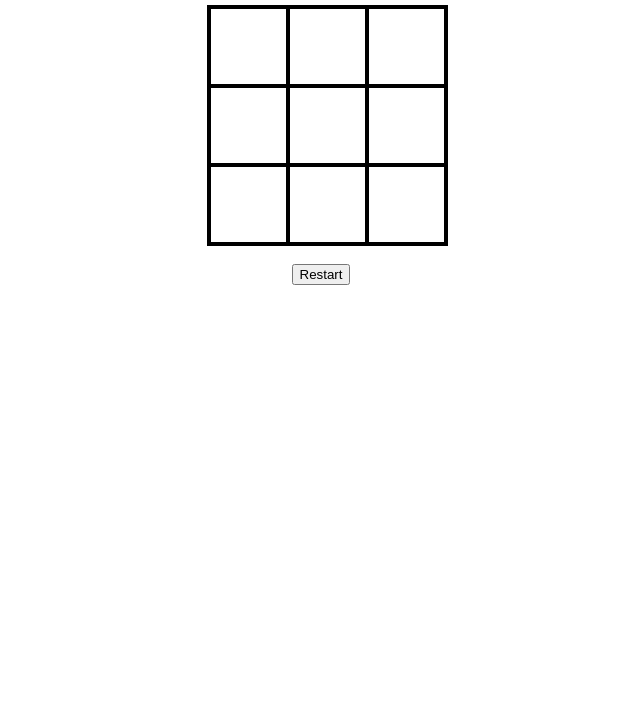
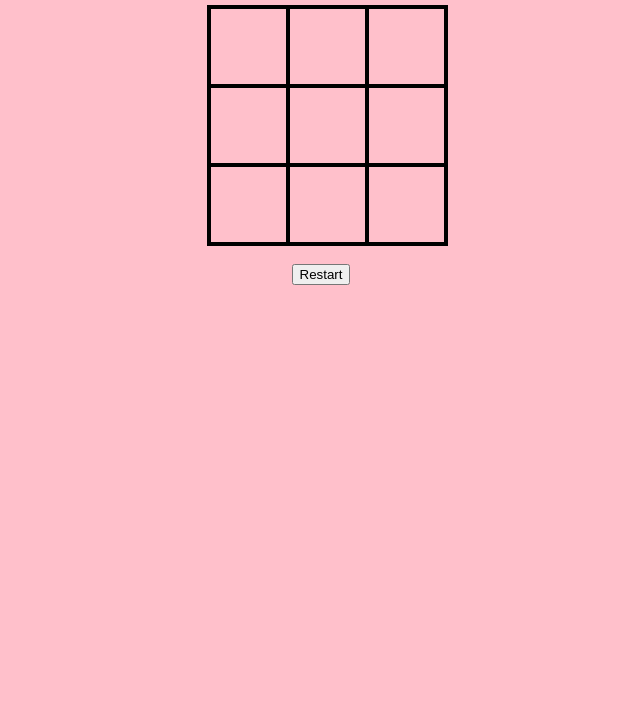
Before and after one commit to hari-patel123/RiddleTicTacToe, a plain HTML site: page index.html in a window 1280 px wide. Shown: the part 73-800 px from the top of the page, without its empty margins (319-959 px from the left). Drawn offline with Linux system fonts and the light colour scheme.

Commit message:
Edited html and styling

```diff
--- a/index.html
+++ b/index.html
@@ -13,19 +13,17 @@
         <div id="cellContainer">
             <div cellIndex="0" class="cell"></div>
             <div cellIndex="1" class="cell"></div>
+            <div cellIndex="2" class="cell"></div>
             <div cellIndex="3" class="cell"></div>
             <div cellIndex="4" class="cell"></div>
             <div cellIndex="5" class="cell"></div>
             <div cellIndex="6" class="cell"></div>
             <div cellIndex="7" class="cell"></div>
             <div cellIndex="8" class="cell"></div>
-            <div cellIndex="9" class="cell"></div>
         </div>
         <h2 id="statusText"></h2>
         <button id="restartBtn">Restart</button>
-
     </div>
-
     <script src="script.js"></script>
 </body>
 </html>
--- a/style.css
+++ b/style.css
@@ -1,3 +1,7 @@
+Body {
+    background-color: pink;
+}
+
 .cell{
     width: 75px;
     height: 75px;
```
